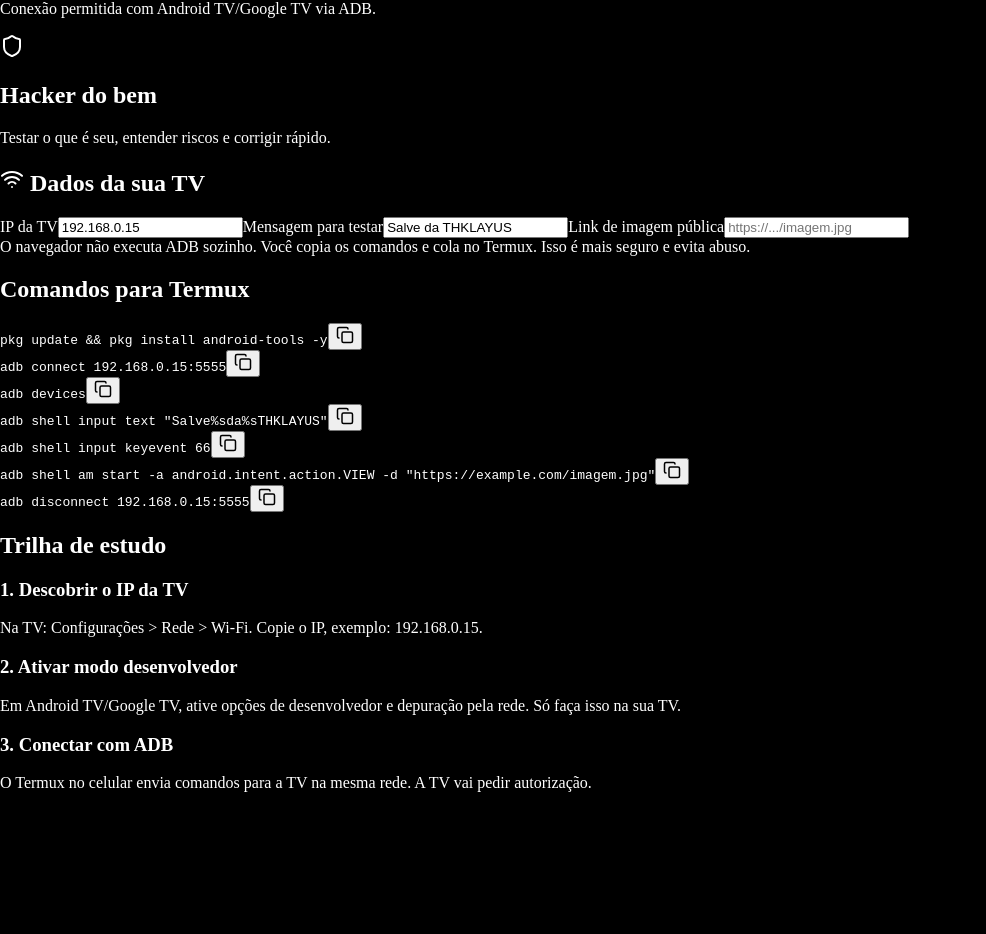
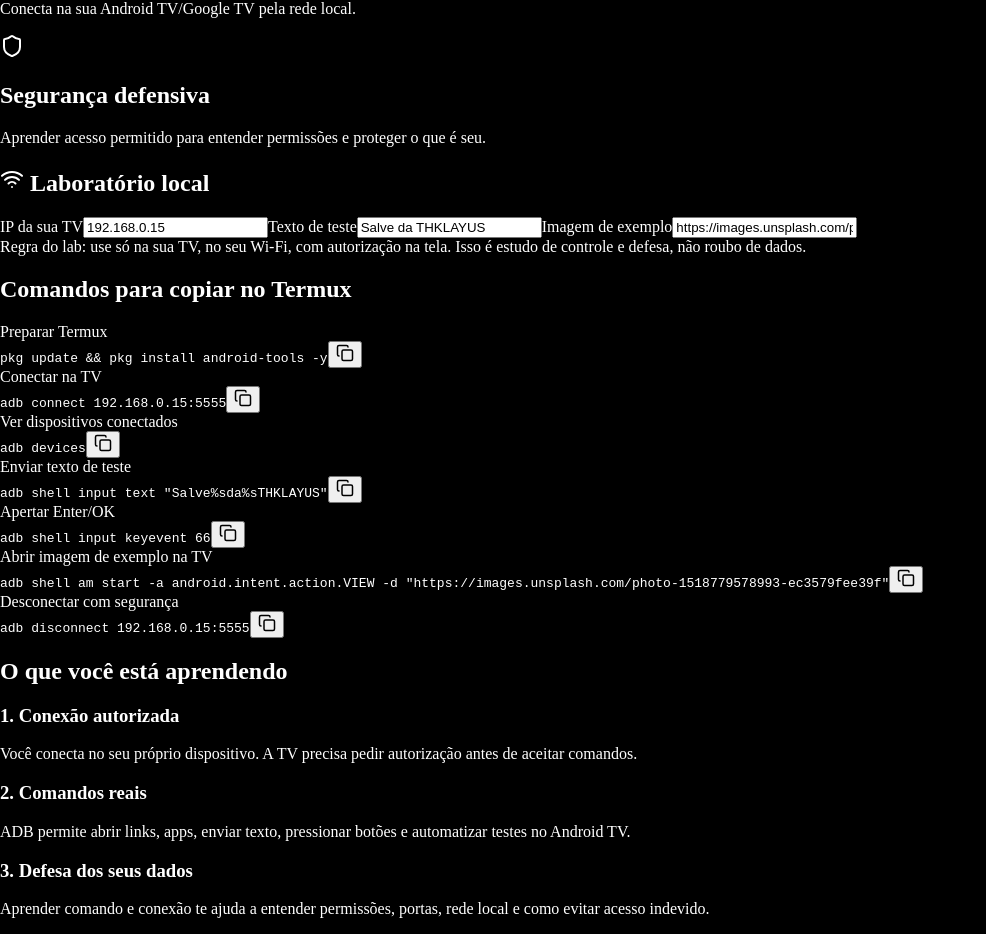
Before and after one commit to thiagodouglas19t-lang/Criando-o-inevit-vel, a React (Vite) app: page / in a window 1280 px wide. Shown: the part 358-1292 px from the top of the page, without its empty margins (0-986 px from the left). Before the commit the page ends 1166 px from the top, so only its background shows below. Built offline with nearby package versions, Linux system fonts and the light colour scheme.

Commit message:
Refocus dashboard on authorized hacking study and TV commands

```diff
--- a/src/App.tsx
+++ b/src/App.tsx
@@ -3,39 +3,64 @@
 
 const lessons = [
   {
-    title: '1. Descobrir o IP da TV',
-    text: 'Na TV: Configurações > Rede > Wi-Fi. Copie o IP, exemplo: 192.168.0.15.',
+    title: '1. Conexão autorizada',
+    text: 'Você conecta no seu próprio dispositivo. A TV precisa pedir autorização antes de aceitar comandos.',
   },
   {
-    title: '2. Ativar modo desenvolvedor',
-    text: 'Em Android TV/Google TV, ative opções de desenvolvedor e depuração pela rede. Só faça isso na sua TV.',
+    title: '2. Comandos reais',
+    text: 'ADB permite abrir links, apps, enviar texto, pressionar botões e automatizar testes no Android TV.',
   },
   {
-    title: '3. Conectar com ADB',
-    text: 'O Termux no celular envia comandos para a TV na mesma rede. A TV vai pedir autorização.',
+    title: '3. Defesa dos seus dados',
+    text: 'Aprender comando e conexão te ajuda a entender permissões, portas, rede local e como evitar acesso indevido.',
   },
 ]
 
+function encodeAdbText(value: string) {
+  return (value.trim() || 'Salve da THKLAYUS').replaceAll(' ', '%s')
+}
+
 function makeCommands(ip: string, message: string, imageUrl: string) {
   const safeIp = ip.trim() || '192.168.0.15'
-  const safeMessage = message.trim().replaceAll(' ', '%s') || 'Salve%sTV'
-  const safeImage = imageUrl.trim() || 'https://example.com/imagem.jpg'
+  const safeMessage = encodeAdbText(message)
+  const safeImage = imageUrl.trim() || 'https://example.com/minha-imagem.jpg'
 
   return [
-    `pkg update && pkg install android-tools -y`,
-    `adb connect ${safeIp}:5555`,
-    `adb devices`,
-    `adb shell input text "${safeMessage}"`,
-    `adb shell input keyevent 66`,
-    `adb shell am start -a android.intent.action.VIEW -d "${safeImage}"`,
-    `adb disconnect ${safeIp}:5555`,
+    {
+      title: 'Preparar Termux',
+      cmd: 'pkg update && pkg install android-tools -y',
+    },
+    {
+      title: 'Conectar na TV',
+      cmd: `adb connect ${safeIp}:5555`,
+    },
+    {
+      title: 'Ver dispositivos conectados',
+      cmd: 'adb devices',
+    },
+    {
+      title: 'Enviar texto de teste',
+      cmd: `adb shell input text "${safeMessage}"`,
+    },
+    {
+      title: 'Apertar Enter/OK',
+      cmd: 'adb shell input keyevent 66',
+    },
+    {
+      title: 'Abrir imagem de exemplo na TV',
+      cmd: `adb shell am start -a android.intent.action.VIEW -d "${safeImage}"`,
+    },
+    {
+      title: 'Desconectar com segurança',
+      cmd: `adb disconnect ${safeIp}:5555`,
+    },
   ]
 }
 
 export default function App() {
   const [ip, setIp] = useState('192.168.0.15')
   const [message, setMessage] = useState('Salve da THKLAYUS')
-  const [imageUrl, setImageUrl] = useState('')
+  const [imageUrl, setImageUrl] = useState('https://images.unsplash.com/photo-1518779578993-ec3579fee39f')
   const [copied, setCopied] = useState('')
 
   const commands = useMemo(() => makeCommands(ip, message, imageUrl), [ip, message, imageUrl])
@@ -51,42 +76,46 @@
       <section className="mx-auto max-w-6xl px-5 py-8">
         <div className="rounded-[32px] border border-purple-500/30 bg-gradient-to-br from-purple-950/40 to-black p-6 shadow-2xl shadow-purple-950/30">
           <p className="text-sm font-bold uppercase tracking-[0.35em] text-purple-300">THKLAYUS LAB</p>
-          <h1 className="mt-3 text-4xl font-black md:text-6xl">Painel de programação segura</h1>
-          <p className="mt-4 max-w-2xl text-zinc-300">Estudo real: celular + Termux + ADB + sua TV na mesma rede. Nada de invadir terceiros; aqui é laboratório defensivo e controle autorizado.</p>
+          <h1 className="mt-3 text-4xl font-black md:text-6xl">Painel hacker de estudo</h1>
+          <p className="mt-4 max-w-2xl text-zinc-300">Aprenda conexão, comando, automação e segurança usando seus próprios dispositivos. O foco é entender como funciona para proteger seus dados e controlar sua TV com permissão.</p>
         </div>
 
         <div className="mt-6 grid gap-4 md:grid-cols-3">
-          <Card icon={<Terminal />} title="Programação real" text="Você vai aprender comandos, scripts, IP, terminal e automação." />
-          <Card icon={<Tv />} title="TV local" text="Conexão permitida com Android TV/Google TV via ADB." />
-          <Card icon={<Shield />} title="Hacker do bem" text="Testar o que é seu, entender riscos e corrigir rápido." />
+          <Card icon={<Terminal />} title="Comandos reais" text="ADB, Termux, shell, keyevent, intent e automação básica." />
+          <Card icon={<Tv />} title="TV autorizada" text="Conecta na sua Android TV/Google TV pela rede local." />
+          <Card icon={<Shield />} title="Segurança defensiva" text="Aprender acesso permitido para entender permissões e proteger o que é seu." />
         </div>
 
         <section className="mt-8 grid gap-6 lg:grid-cols-[0.9fr_1.1fr]">
           <div className="rounded-3xl border border-zinc-800 bg-zinc-950 p-5">
-            <h2 className="flex items-center gap-2 text-2xl font-bold"><Wifi className="text-purple-300" /> Dados da sua TV</h2>
-            <label className="mt-5 block text-sm text-zinc-400">IP da TV</label>
+            <h2 className="flex items-center gap-2 text-2xl font-bold"><Wifi className="text-purple-300" /> Laboratório local</h2>
+
+            <label className="mt-5 block text-sm text-zinc-400">IP da sua TV</label>
             <input value={ip} onChange={(e) => setIp(e.target.value)} className="mt-2 w-full rounded-2xl border border-zinc-800 bg-black p-4 outline-none focus:border-purple-500" />
 
-            <label className="mt-5 block text-sm text-zinc-400">Mensagem para testar</label>
+            <label className="mt-5 block text-sm text-zinc-400">Texto de teste</label>
             <input value={message} onChange={(e) => setMessage(e.target.value)} className="mt-2 w-full rounded-2xl border border-zinc-800 bg-black p-4 outline-none focus:border-purple-500" />
 
-            <label className="mt-5 block text-sm text-zinc-400">Link de imagem pública</label>
-            <input value={imageUrl} onChange={(e) => setImageUrl(e.target.value)} placeholder="https://.../imagem.jpg" className="mt-2 w-full rounded-2xl border border-zinc-800 bg-black p-4 outline-none focus:border-purple-500" />
+            <label className="mt-5 block text-sm text-zinc-400">Imagem de exemplo</label>
+            <input value={imageUrl} onChange={(e) => setImageUrl(e.target.value)} className="mt-2 w-full rounded-2xl border border-zinc-800 bg-black p-4 outline-none focus:border-purple-500" />
 
             <div className="mt-5 rounded-2xl border border-yellow-500/30 bg-yellow-500/10 p-4 text-sm text-yellow-100">
-              O navegador não executa ADB sozinho. Você copia os comandos e cola no Termux. Isso é mais seguro e evita abuso.
+              Regra do lab: use só na sua TV, no seu Wi‑Fi, com autorização na tela. Isso é estudo de controle e defesa, não roubo de dados.
             </div>
           </div>
 
           <div className="rounded-3xl border border-zinc-800 bg-zinc-950 p-5">
-            <h2 className="text-2xl font-bold">Comandos para Termux</h2>
+            <h2 className="text-2xl font-bold">Comandos para copiar no Termux</h2>
             <div className="mt-4 space-y-3">
-              {commands.map((cmd) => (
-                <div key={cmd} className="flex items-center gap-3 rounded-2xl border border-zinc-800 bg-black p-3">
-                  <code className="flex-1 overflow-x-auto text-sm text-purple-100">{cmd}</code>
-                  <button onClick={() => copy(cmd)} className="rounded-xl bg-purple-600 p-3 hover:bg-purple-500" aria-label="copiar comando">
-                    {copied === cmd ? <CheckCircle2 size={18} /> : <Copy size={18} />}
-                  </button>
+              {commands.map((item) => (
+                <div key={item.title} className="rounded-2xl border border-zinc-800 bg-black p-3">
+                  <div className="mb-2 text-xs font-bold uppercase tracking-[0.2em] text-purple-300">{item.title}</div>
+                  <div className="flex items-center gap-3">
+                    <code className="flex-1 overflow-x-auto text-sm text-purple-100">{item.cmd}</code>
+                    <button onClick={() => copy(item.cmd)} className="rounded-xl bg-purple-600 p-3 hover:bg-purple-500" aria-label="copiar comando">
+                      {copied === item.cmd ? <CheckCircle2 size={18} /> : <Copy size={18} />}
+                    </button>
+                  </div>
                 </div>
               ))}
             </div>
@@ -94,7 +123,7 @@
         </section>
 
         <section className="mt-8 rounded-3xl border border-zinc-800 bg-zinc-950 p-5">
-          <h2 className="text-2xl font-bold">Trilha de estudo</h2>
+          <h2 className="text-2xl font-bold">O que você está aprendendo</h2>
           <div className="mt-4 grid gap-4 md:grid-cols-3">
             {lessons.map((lesson) => (
               <div key={lesson.title} className="rounded-2xl border border-zinc-800 bg-black p-4">
```
